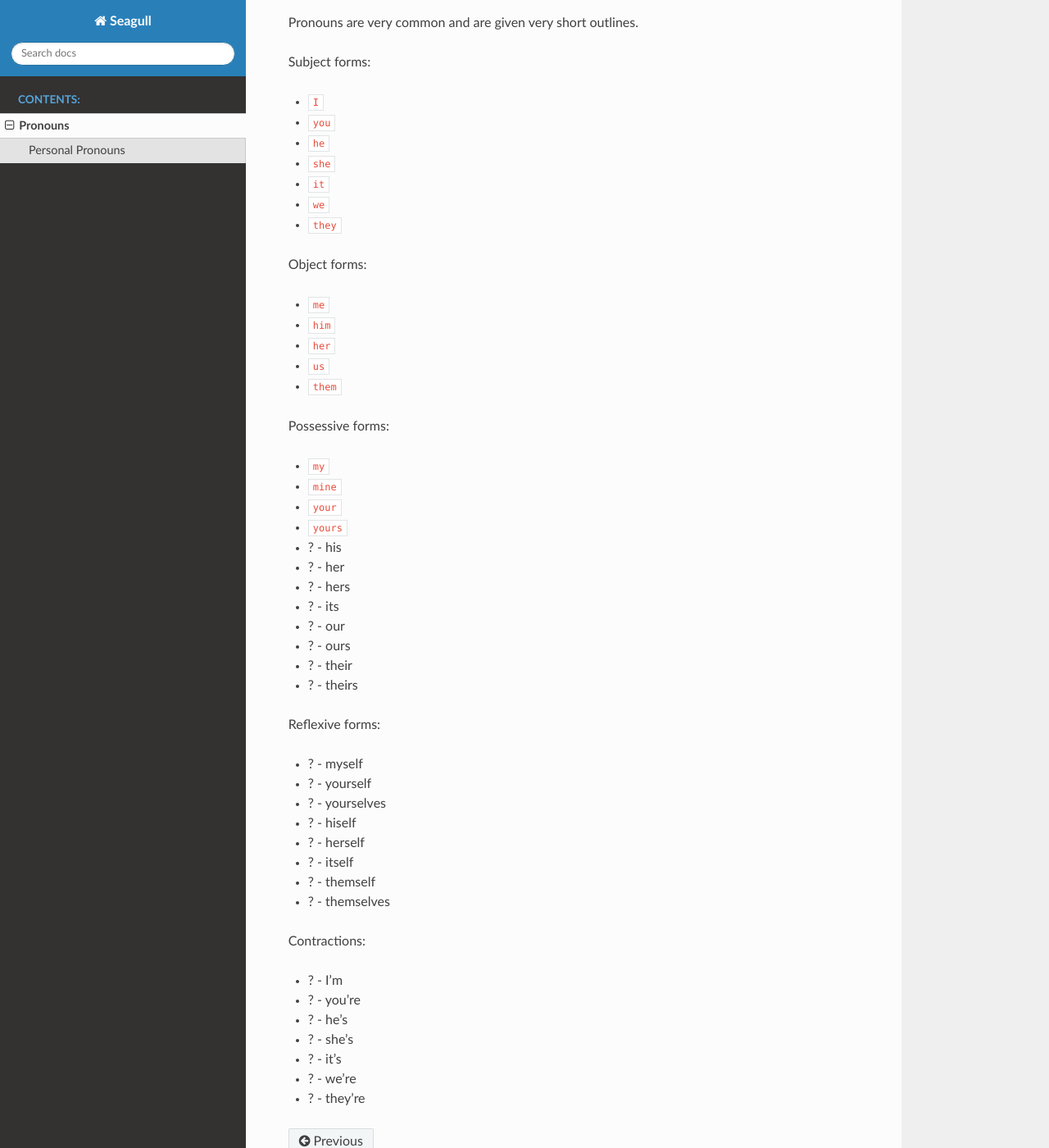
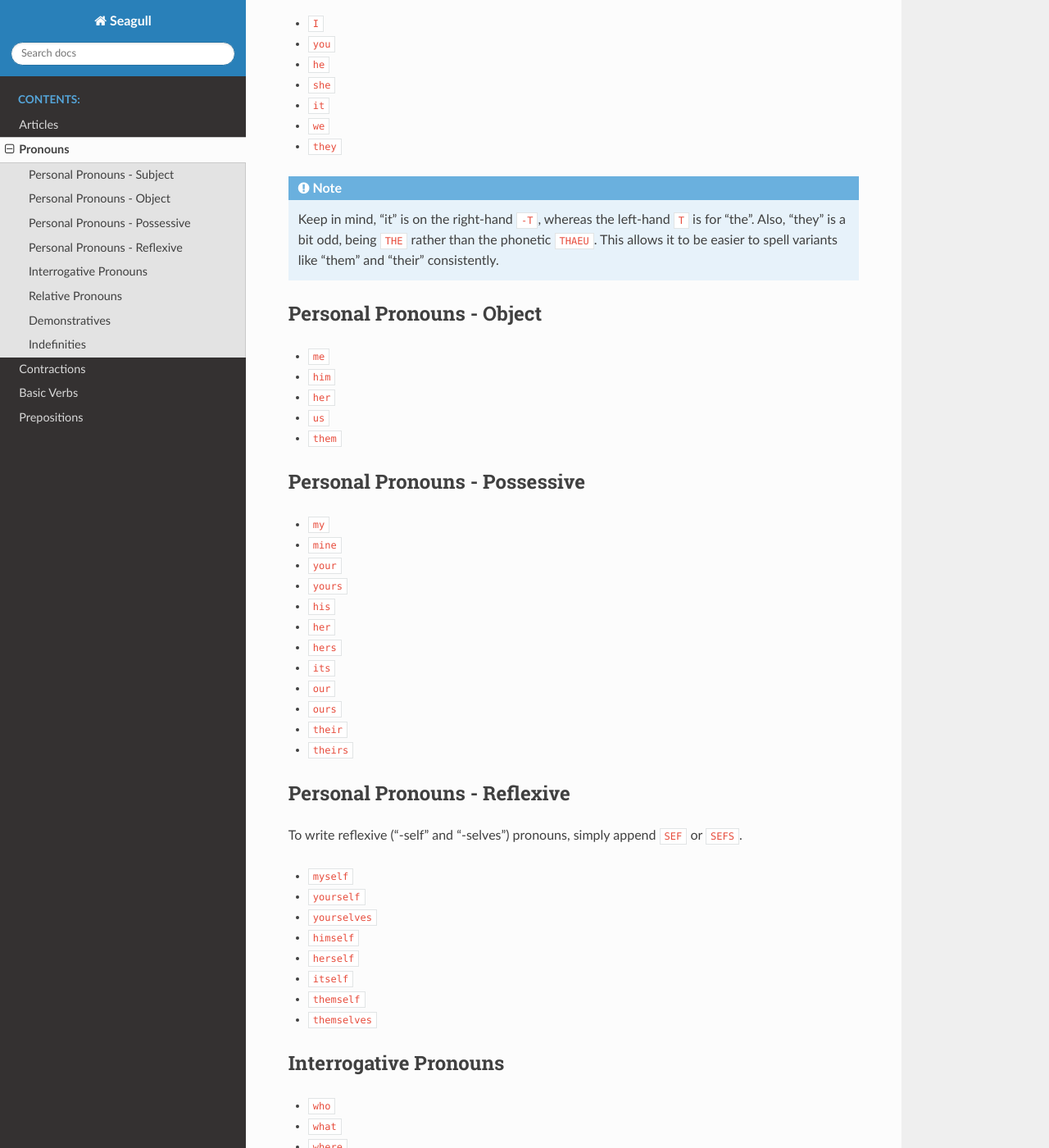
Before and after one commit to tac-tics/seagull, a Sphinx documentation site: the page built from source/pronouns.rst, in a window 1280 px wide and 1400 px high, scrolled down 200 px. Shown: the whole window at 82% size. Built offline with Sphinx 7.4.7 and the Read the Docs theme 2.0.0, drawn with Linux system fonts in a browser that asks for light colours; cross-references to code outside the pages are shown as plain code; some of the changed text lies outside the part shown.

Commit message:
Add more to Sphinx docs.

```diff
--- a/seagull.json
+++ b/seagull.json
@@ -57,6 +57,7 @@
     "TPOUR": "four",
     "TPOPL": "from",
     "SHR": "have",
+    "SHR-G": "having",
     "HE": "he",
     "HER": "her",
     "HR": "here",
--- /dev/null
+++ b/source/articles.rst
@@ -0,0 +1,5 @@
+Articles
+--------
+* :steno:`a <A>`
+* :steno:`an <APB>`
+* :steno:`the <T>`
--- a/source/pronouns.rst
+++ b/source/pronouns.rst
@@ -1,12 +1,8 @@
 Pronouns
 ========
 
-Personal Pronouns
------------------
-Pronouns are very common and are given very short outlines.
-
-Subject forms:
-
+Personal Pronouns - Subject
+---------------------------
 * :steno:`I <EU>`
 * :steno:`you <U>`
 * :steno:`he <HE>`
@@ -15,46 +11,123 @@ Subject forms:
 * :steno:`we <WE>`
 * :steno:`they <THE>`
 
-Object forms:
+.. note::
 
+ Keep in mind, "it" is on the right-hand `-T`, whereas the left-hand `T` is for "the".
+ Also, "they" is a bit odd, being `THE` rather than the phonetic `THAEU`.
+ This allows it to be easier to spell variants like "them" and "their" consistently.
+
+
+Personal Pronouns - Object
+--------------------------
 * :steno:`me <PHE>`
 * :steno:`him <HEUPL>`
 * :steno:`her <HER>`
 * :steno:`us <US>`
 * :steno:`them <THEPL>`
 
-Possessive forms:
+Personal Pronouns - Possessive
+------------------------------
 
 * :steno:`my <PHEU>`
 * :steno:`mine <PHAOEUPB>`
 * :steno:`your <UR>`
 * :steno:`yours <URS>`
-* ? - his
-* ? - her
-* ? - hers
-* ? - its
-* ? - our
-* ? - ours
-* ? - their
-* ? - theirs
+* :steno:`his <HEUS>`
+* :steno:`her <HER>`
+* :steno:`hers <HERS>`
+* :steno:`its <-TS>`
+* :steno:`our <OUR>`
+* :steno:`ours <OURS>`
+* :steno:`their <THER>`
+* :steno:`theirs <THERS>`
 
-Reflexive forms:
+Personal Pronouns - Reflexive
+-----------------------------
+To write reflexive ("-self" and "-selves") pronouns, simply append `SEF` or `SEFS`.
 
-* ? - myself
-* ? - yourself
-* ? - yourselves
-* ? - hiself
-* ? - herself
-* ? - itself
-* ? - themself
-* ? - themselves
+* :steno:`myself <PHEU/SEF>`
+* :steno:`yourself <UR/SEF>`
+* :steno:`yourselves <UR/SEFS>`
+* :steno:`himself <HEUPL/SEF>`
+* :steno:`herself <HER/SEF>`
+* :steno:`itself <-T/SEF>`
+* :steno:`themself <THEPL/SEF>`
+* :steno:`themselves <THEPL/SEFS>`
 
-Contractions:
+Interrogative Pronouns
+----------------------
+* :steno:`who <WHO>`
+* :steno:`what <WHA>`
+* :steno:`where <WHR>`
+* :steno:`when <WHEPB>`
+* :steno:`why <WHAOEU>`
+* :steno:`how <HOU>`
+* :steno:`which <WH>`
 
-* ? - I'm
-* ? - you're
-* ? - he's
-* ? - she's
-* ? - it's
-* ? - we're
-* ? - they're
+Relative Pronouns
+-----------------
+* :steno:`which <WH>`
+* :steno:`that <THA>`
+
+
+Demonstratives
+--------------
+* :steno:`this <TH>`
+* :steno:`that <THA>`
+* :steno:`which <WH>`
+
+* :steno:`here <HR>`
+* :steno:`there <THR>`
+* :steno:`where <WHR>`
+
+Indefinities
+------------
+
+* one
+* some
+* none
+* each
+
+"-thing"
+
+* something
+* anything
+* nothing
+
+"-one"
+
+* someone
+* anyone
+* none?
+
+.. note::
+
+  "no one" is spelled with two words.
+
+"-how"
+
+* somehow
+* anyhow
+
+.. note::
+
+  "nohow" isn't a word.
+
+"-where"
+
+* somewhere
+* anywhere
+* nowhere
+
+"-time"
+
+* anytime
+* sometime
+* sometimes
+
+"-body"
+
+* anybody
+* somebody
+* nobody
```
Also changed, not shown: source/basic_verbs.rst (added, +43 -0 lines), source/contractions.rst (added, +35 -0 lines), source/index.rst (+19 -1 lines), source/prepositions.rst (added, +72 -0 lines).
